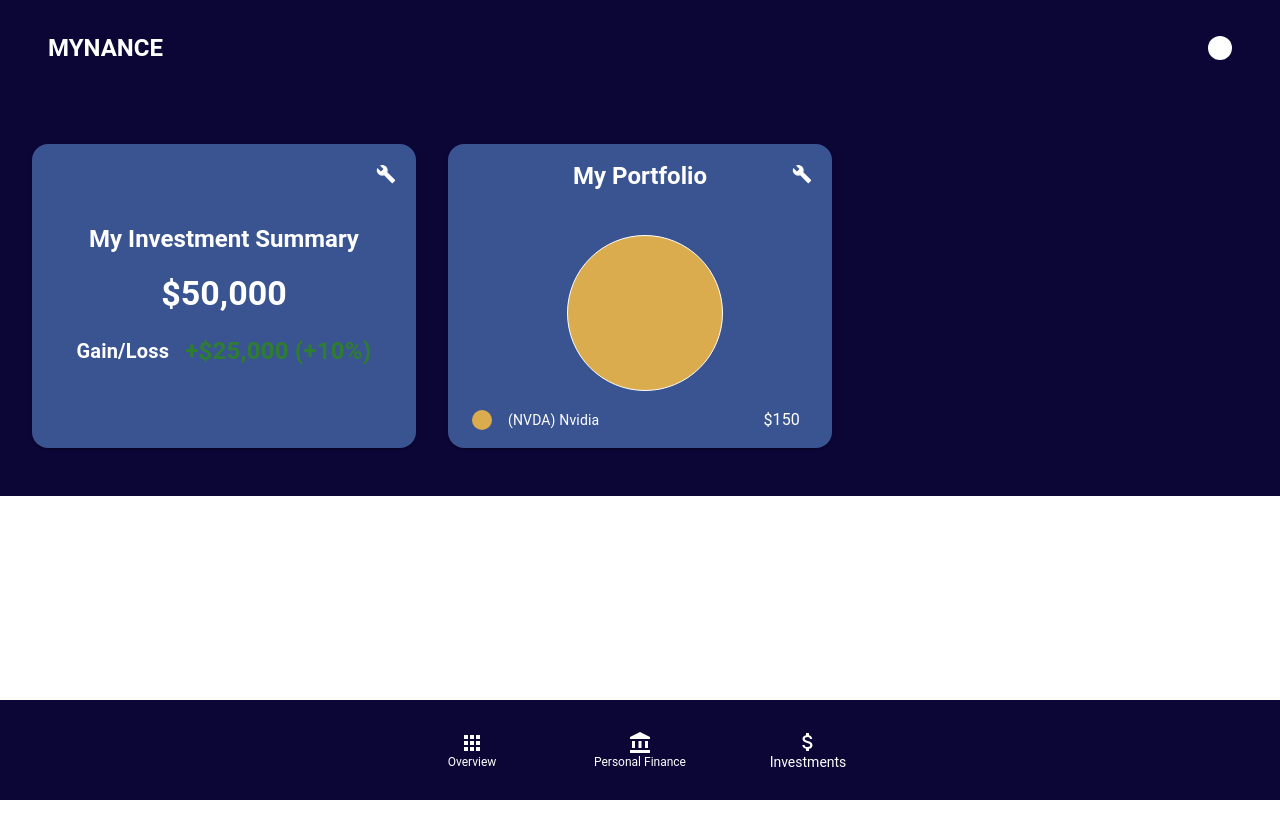
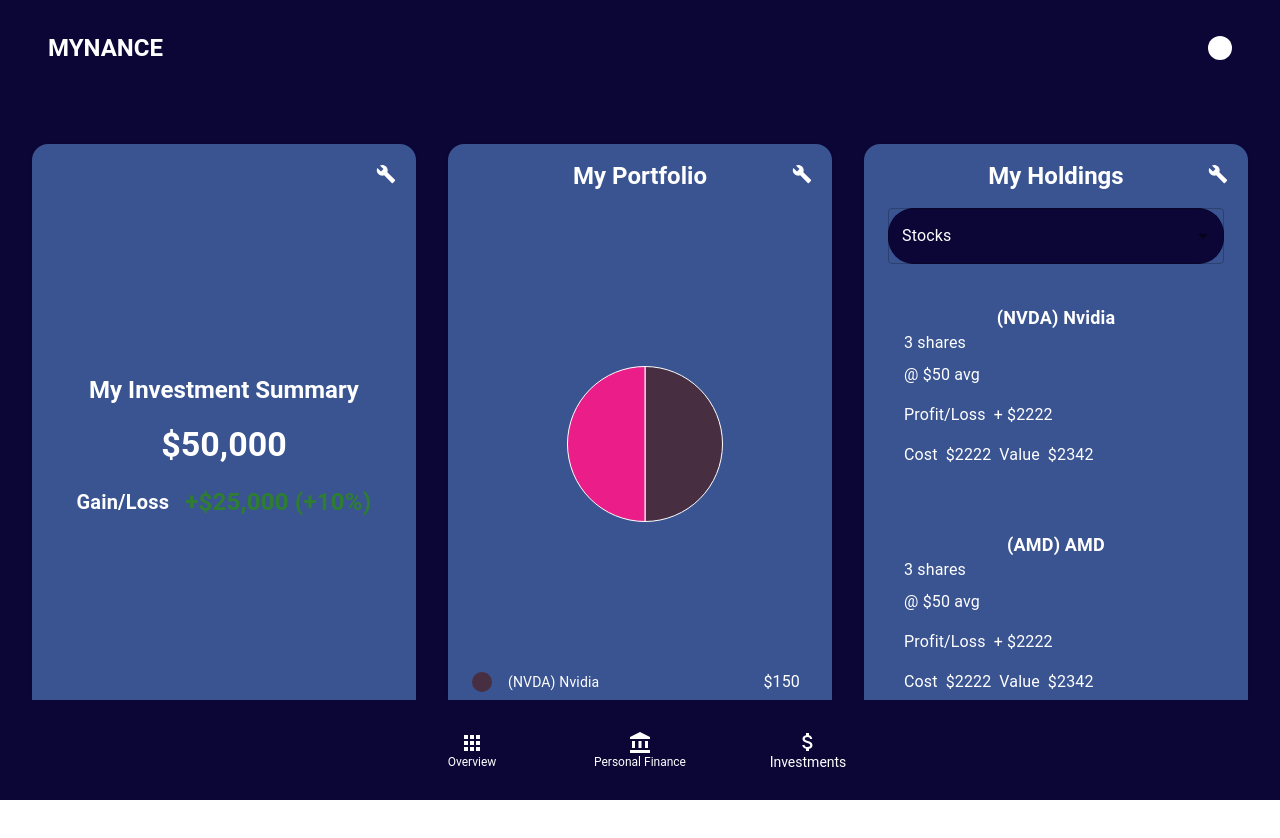
Before and after one commit to jonathancklee1/mynance, a React (Vite) app: page /investments in a window 1280 px wide. Shown: the top 838 px of the page. Before the commit the page ends 800 px from the top, so only its background shows below. Built offline with nearby package versions, Linux system fonts and the light colour scheme.

Commit message:
Initial stock block set up

```diff
--- /dev/null
+++ b/src/components/investment-components/StocksBlock.tsx
@@ -0,0 +1,96 @@
+import {
+    Autocomplete,
+    Box,
+    List,
+    ListItem,
+    Stack,
+    TextField,
+    Typography,
+} from "@mui/material";
+import useInvestmentStore from "../../stores/InvestmentStore";
+import { useState } from "react";
+import { investmentItem } from "../types/interfaces";
+
+function StocksBlock() {
+    const { investments } = useInvestmentStore();
+    const [filterValue, setFilterValue] = useState<string>("");
+    const filteredInvestments = investments.filter(
+        (investment: investmentItem) => {
+            if (!filterValue) return true;
+            return investment.name.toLowerCase() === filterValue.toLowerCase();
+        }
+    );
+    return (
+        <>
+            <Autocomplete
+                disablePortal
+                fullWidth
+                options={investments.map(
+                    (investment: investmentItem) => investment.name
+                )}
+                renderInput={(params) => (
+                    <TextField
+                        {...params}
+                        label="Stocks"
+                        sx={{
+                            borderRadius: 7,
+                        }}
+                    />
+                )}
+                onChange={(_, value) => setFilterValue(value as string)}
+            />
+            <List sx={{ width: "100%" }}>
+                {filteredInvestments.map((investment: investmentItem) => {
+                    return (
+                        <ListItem
+                            sx={{
+                                display: "flex",
+                                flexDirection: "column",
+
+                                width: "100%",
+                                py: 4,
+                            }}
+                        >
+                            <Typography
+                                sx={{ fontWeight: "bold", fontSize: 18 }}
+                            >
+                                {" "}
+                                ({investment.ticker}) {investment.name}
+                            </Typography>{" "}
+                            <Stack gap={2} sx={{ width: "100%" }}>
+                                <Box
+                                    sx={{
+                                        display: "flex",
+                                        flexDirection: "column",
+                                        gap: 1,
+                                    }}
+                                >
+                                    <Typography>
+                                        {investment.amount} shares
+                                    </Typography>
+                                    <Typography>
+                                        @ ${investment.cost} avg
+                                    </Typography>
+                                </Box>
+                                <Box sx={{ display: "flex", gap: 1 }}>
+                                    <Typography>Profit/Loss</Typography>
+                                    <Typography>+ $2222</Typography>
+                                </Box>
+                                <Box sx={{ display: "flex", gap: 1 }}>
+                                    <Typography>Cost</Typography>
+                                    <Typography>$2222</Typography>
+                                    <Typography>Value</Typography>
+                                    <Typography>$2342</Typography>
+                                </Box>
+                            </Stack>
+                            {/* Daily Movement Gains/Loss */}
+                            <Stack></Stack>
+                        </ListItem>
+                    );
+                })}
+            </List>
+        </>
+    );
+}
+
+export default StocksBlock;
--- a/src/main.tsx
+++ b/src/main.tsx
@@ -66,6 +66,23 @@ const theme = createTheme({
                 },
             },
         },
+        MuiAutocomplete: {
+            styleOverrides: {
+                root: {
+                    color: "#fff",
+                    backgroundColor: "#0C0637",
+                    borderRadius: 26,
+                    border: "none",
+                    ".css-nye94i-MuiFormLabel-root-MuiInputLabel-root.Mui-focused":
+                        {
+                            color: "#fff",
+                        },
+                    "& .css-1f8988k-MuiPaper-root-MuiAutocomplete-paper": {
+                        backgroundColor: "#0C0637 !important",
+                    },
+                },
+            },
+        },
     },
     breakpoints: {
         values: {
--- a/src/pages/Investments.tsx
+++ b/src/pages/Investments.tsx
@@ -4,6 +4,7 @@ import { Box, Typography } from "@mui/material";
 import Card from "../components/Card";
 import SummaryBlock from "../components/investment-components/SummaryBlock";
 import PortfolioPieBlock from "../components/investment-components/PortfolioPieBlock";
+import StocksBlock from "../components/investment-components/StocksBlock";
 
 function Investments() {
     return (
@@ -74,6 +75,29 @@ function Investments() {
                         <PortfolioPieBlock></PortfolioPieBlock>
                     </Card>
                 </Box>
+                <Box
+                    sx={{
+                        gridColumn: "span 12",
+                        gridRow: "span 1",
+                        "@media (min-width: 1024px)": {
+                            gridColumn: "span 4",
+                            gridRow: "span 3",
+                            gridRowStart: 1,
+                        },
+                    }}
+                >
+                    <Card isEditable>
+                        <Typography
+                            variant="h5"
+                            color={"primary.contrastText"}
+                            sx={{ fontWeight: "bold", textAlign: "center" }}
+                            marginBottom={2}
+                        >
+                            My Holdings
+                        </Typography>
+                        <StocksBlock></StocksBlock>
+                    </Card>
+                </Box>
             </Box>
             <BottomNav></BottomNav>
         </>
--- a/src/stores/InvestmentStore.ts
+++ b/src/stores/InvestmentStore.ts
@@ -12,6 +12,13 @@ const useInvestmentStore = create(
                     cost: 50,
                     amount: 3,
                     ticker: "NVDA",
+                },
+                {
+                    id: crypto.randomUUID(),
+                    name: "AMD",
+                    cost: 50,
+                    amount: 3,
+                    ticker: "AMD",
                 },
             ] as investmentItem[],
             addInvestments: (investment: investmentItem[]) =>
```
